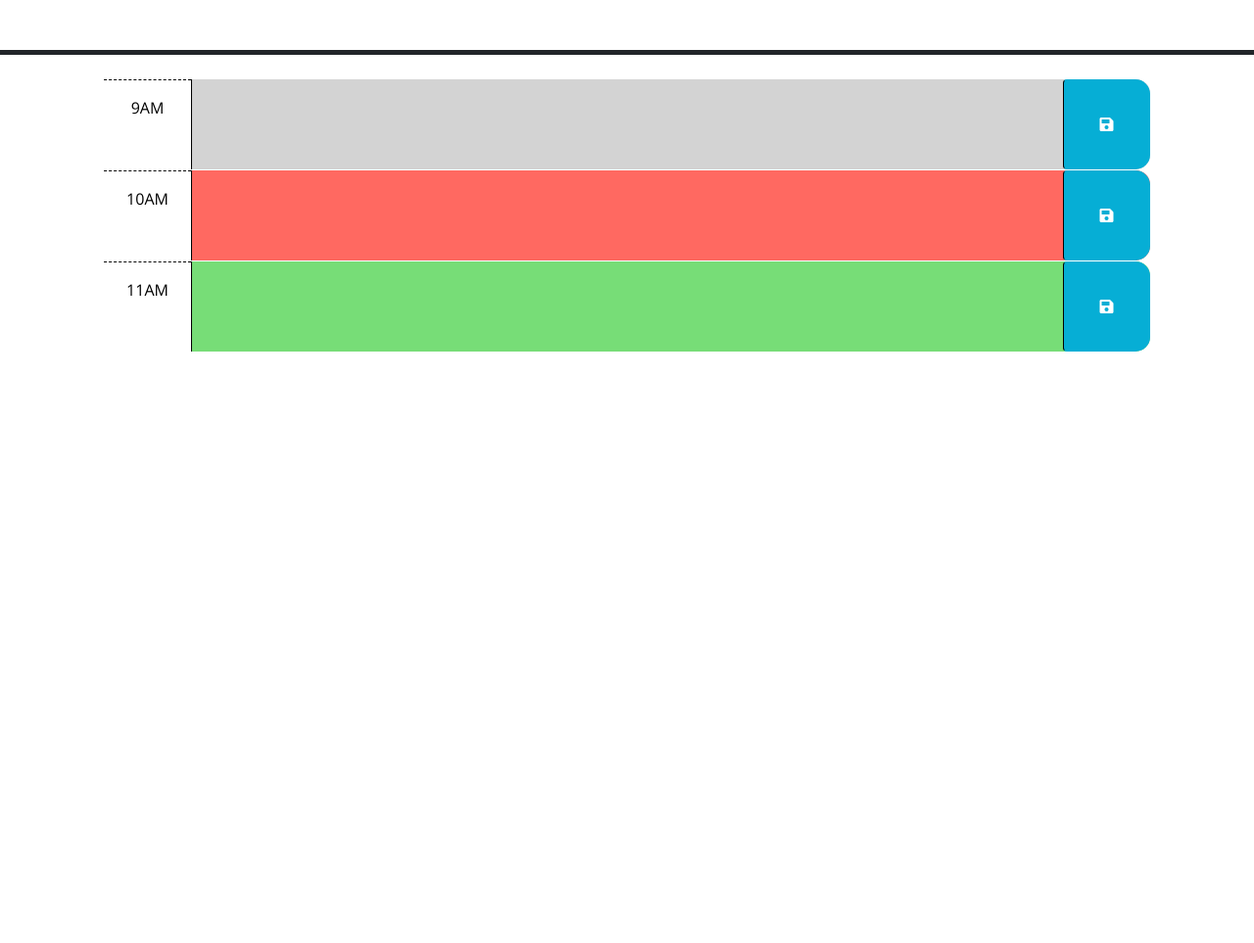
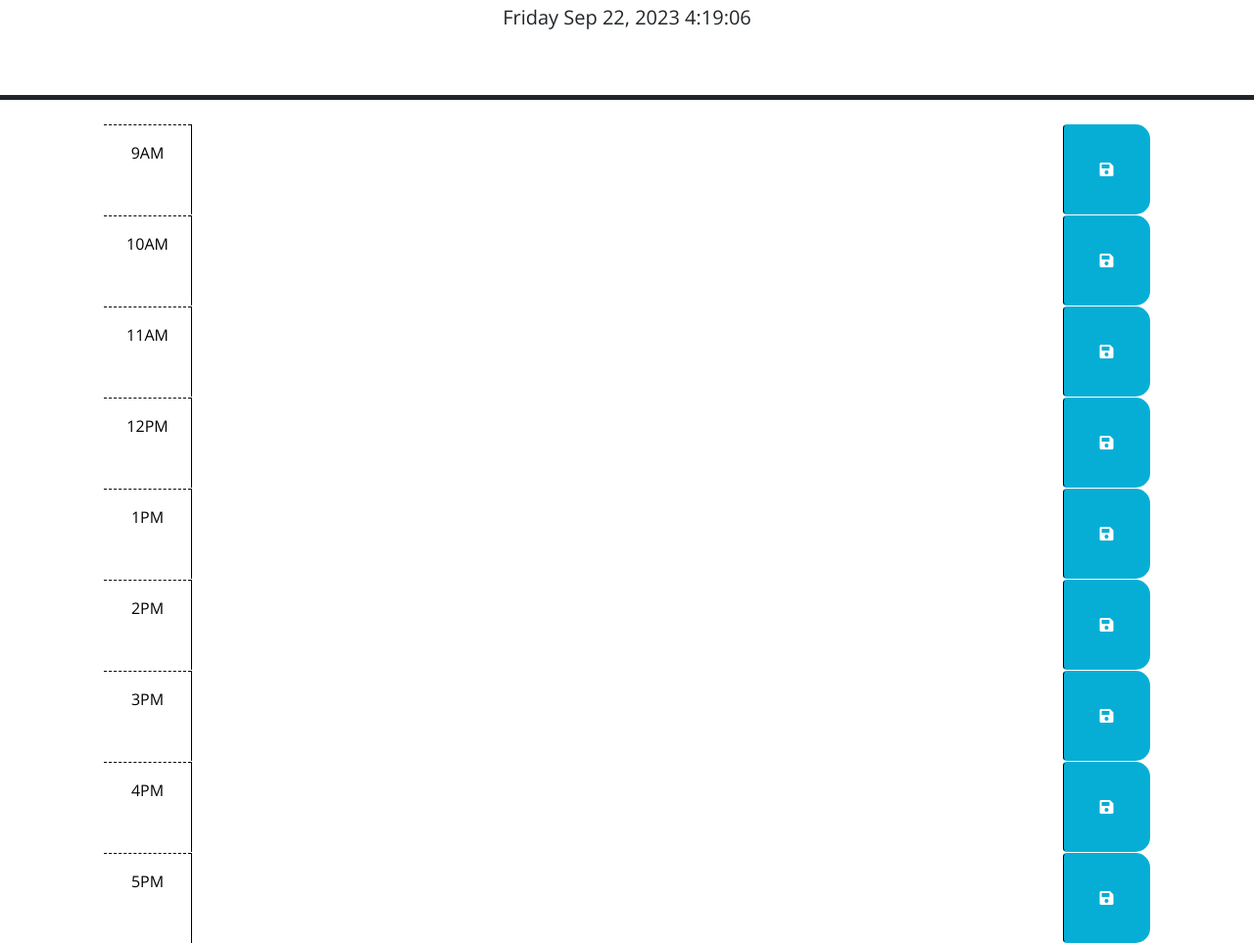
Before and after one commit to Oddux/PlannerApp, a plain HTML site: page index.html in a window 1280 px wide. Shown: the part 176-1139 px from the top of the page at 98% size. Before the commit the page ends 800 px from the top, so only its background shows below. Drawn offline with nearby package versions, Linux system fonts and the light colour scheme; files that its build step writes are made by us from their sources.

Commit message:
DataTypes Added, Time Added.

```diff
--- a/Assets/script.js
+++ b/Assets/script.js
@@ -1,23 +1,31 @@
 // Wrap all code that interacts with the DOM in a call to jQuery to ensure that
 // the code isn't run until the browser has finished rendering all the elements
 // in the html.
-$(function () {
-  // TODO: Add a listener for click events on the save button. This code should
+  // TODO #1: Add code to display the current date in the header of the page. Done.
+  // TODO #2: Create timeblocks for 9am - 5pm. Done.
+  // TODO #3: Add code to apply the past, present, or future class to each time
+  // block by comparing the id to the current hour. HINTS: How can the id
+  // attribute of each time-block be used to conditionally add or remove the
+  // past, present, and future classes? How can Day.js be used to get the
+  // current hour in 24-hour time?
+  // TODO #4: Add a listener for click events on the save button. This code should
   // use the id in the containing time-block as a key to save the user input in
   // local storage. HINT: What does `this` reference in the click listener
   // function? How can DOM traversal be used to get the "hour-x" id of the
   // time-block containing the button that was clicked? How might the id be
   // useful when saving the description in local storage?
-  //
-  // TODO: Add code to apply the past, present, or future class to each time
-  // block by comparing the id to the current hour. HINTS: How can the id
-  // attribute of each time-block be used to conditionally add or remove the
-  // past, present, and future classes? How can Day.js be used to get the
-  // current hour in 24-hour time?
-  //
-  // TODO: Add code to get any user input that was saved in localStorage and set
+  // TODO #5: Add code to get any user input that was saved in localStorage and set
   // the values of the corresponding textarea elements. HINT: How can the id
   // attribute of each time-block be used to do this?
-  //
-  // TODO: Add code to display the current date in the header of the page.
+
+var today = dayjs();
+$("#currentDay").text(today.format('dddd MMM D, YYYY h:mm:ss'))
+
+var currentTimeBlock = parseInt(dayjs().format('HH'))
+  console.log(currentTimeBlock)
+  console.log(typeof currentTimeBlock)
+
+$(function () {
+
+
 });
--- a/index.html
+++ b/index.html
@@ -18,7 +18,7 @@
       href="https://fonts.googleapis.com/css?family=Open+Sans&display=swap"
       rel="stylesheet"
     />
-    <link rel="stylesheet" href="style.css" />
+    <link rel="stylesheet" href="/Assets/style.css" />
     <title>Work Day Scheduler</title>
   </head>
 
@@ -39,8 +39,7 @@
         code is implemented.
         -->
 
-      <!-- Example of a past time block. The "past" class adds a gray background color. -->
-      <div id="hour-9" class="row time-block past">
+      <div id="hour-9" class="row time-block" data-hour="9">
         <div class="col-2 col-md-1 hour text-center py-3">9AM</div>
         <textarea class="col-8 col-md-10 description" rows="3"> </textarea>
         <button class="btn saveBtn col-2 col-md-1" aria-label="save">
@@ -48,8 +47,7 @@
         </button>
       </div>
 
-      <!-- Example of a a present time block. The "present" class adds a red background color. -->
-      <div id="hour-10" class="row time-block present">
+      <div id="hour-10" class="row time-block" data-hour="10">
         <div class="col-2 col-md-1 hour text-center py-3">10AM</div>
         <textarea class="col-8 col-md-10 description" rows="3"> </textarea>
         <button class="btn saveBtn col-2 col-md-1" aria-label="save">
@@ -57,9 +55,56 @@
         </button>
       </div>
 
-      <!-- Example of a future time block. The "future" class adds a green background color. -->
-      <div id="hour-11" class="row time-block future">
+      <div id="hour-11" class="row time-block" data-hour="11">
         <div class="col-2 col-md-1 hour text-center py-3">11AM</div>
+        <textarea class="col-8 col-md-10 description" rows="3"> </textarea>
+        <button class="btn saveBtn col-2 col-md-1" aria-label="save">
+          <i class="fas fa-save" aria-hidden="true"></i>
+        </button>
+      </div>
+
+      <div id="hour-12" class="row time-block" data-hour="12">
+        <div class="col-2 col-md-1 hour text-center py-3">12PM</div>
+        <textarea class="col-8 col-md-10 description" rows="3"> </textarea>
+        <button class="btn saveBtn col-2 col-md-1" aria-label="save">
+          <i class="fas fa-save" aria-hidden="true"></i>
+        </button>
+      </div>
+
+      <div id="hour-13" class="row time-block" data-hour="13">
+        <div class="col-2 col-md-1 hour text-center py-3">1PM</div>
+        <textarea class="col-8 col-md-10 description" rows="3"> </textarea>
+        <button class="btn saveBtn col-2 col-md-1" aria-label="save">
+          <i class="fas fa-save" aria-hidden="true"></i>
+        </button>
+      </div>
+
+      <div id="hour-14" class="row time-block" data-hour="14">
+        <div class="col-2 col-md-1 hour text-center py-3">2PM</div>
+        <textarea class="col-8 col-md-10 description" rows="3"> </textarea>
+        <button class="btn saveBtn col-2 col-md-1" aria-label="save">
+          <i class="fas fa-save" aria-hidden="true"></i>
+        </button>
+      </div>
+
+      <div id="hour-15" class="row time-block" data-hour="15">
+        <div class="col-2 col-md-1 hour text-center py-3">3PM</div>
+        <textarea class="col-8 col-md-10 description" rows="3"> </textarea>
+        <button class="btn saveBtn col-2 col-md-1" aria-label="save">
+          <i class="fas fa-save" aria-hidden="true"></i>
+        </button>
+      </div>
+
+      <div id="hour-16" class="row time-block" data-hour="16">
+        <div class="col-2 col-md-1 hour text-center py-3">4PM</div>
+        <textarea class="col-8 col-md-10 description" rows="3"> </textarea>
+        <button class="btn saveBtn col-2 col-md-1" aria-label="save">
+          <i class="fas fa-save" aria-hidden="true"></i>
+        </button>
+      </div>
+
+      <div id="hour-17" class="row time-block" data-hour="17">
+        <div class="col-2 col-md-1 hour text-center py-3">5PM</div>
         <textarea class="col-8 col-md-10 description" rows="3"> </textarea>
         <button class="btn saveBtn col-2 col-md-1" aria-label="save">
           <i class="fas fa-save" aria-hidden="true"></i>
@@ -73,6 +118,6 @@
       crossorigin="anonymous"
     ></script>
 
-    <script src="script.js"></script>
+    <script src="Assets/script.js"></script>
   </body>
 </html>
```
